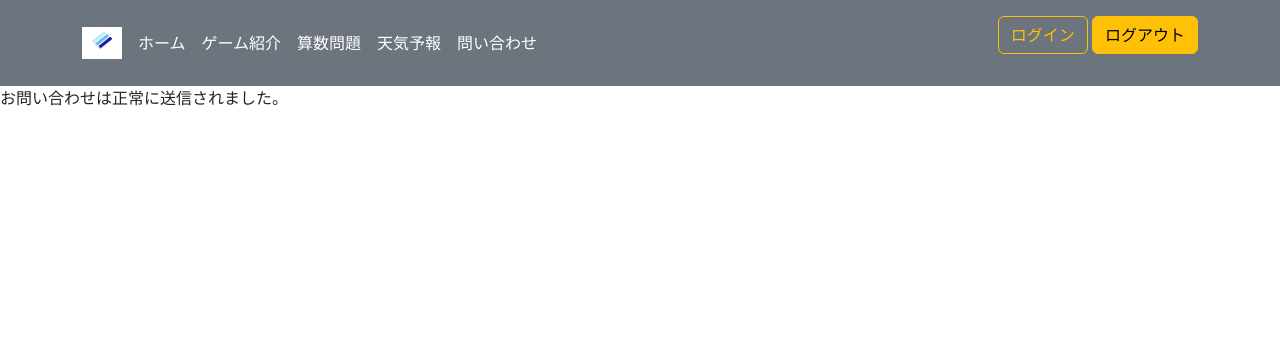
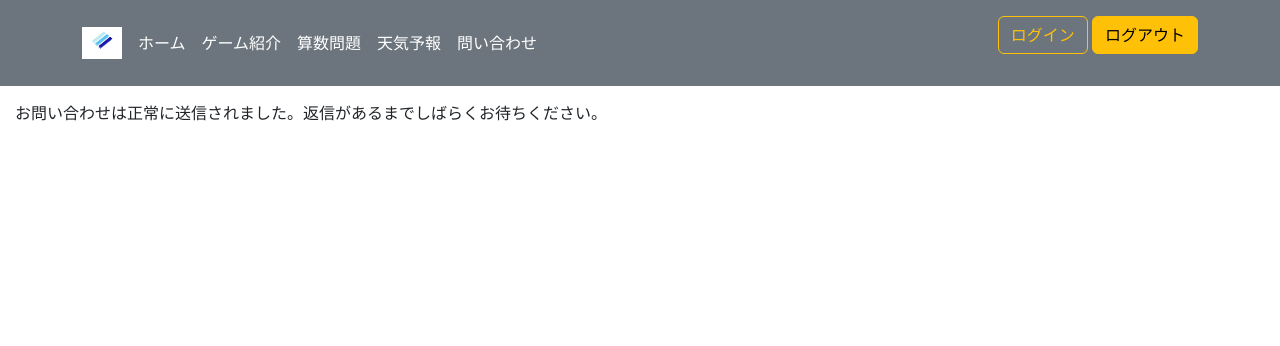
Before and after one commit to s1F102200794/created_web_servise, a Django app: page /accounts/contact/result/ in a window 1280 px wide. Shown: the top 346 px of the page. Run offline with Django 5.2, Linux system fonts and the light colour scheme.

Commit message:
edit css

```diff
--- /dev/null
+++ b/accounts/static/accounts/css/index.css
@@ -0,0 +1,3 @@
+.txt {
+  padding: 15px;
+}
--- a/accounts/templates/accounts/contact_form.html
+++ b/accounts/templates/accounts/contact_form.html
@@ -1,6 +1,7 @@
 {% load static%}
 {% block content %}
 <link rel="icon" type="image/x-icon" href="{% static 'accounts/favicon.png' %}">
+<link rel="stylesheet" href="{% static 'accounts/css/index.css'%}">
 {% include "accounts/header.html" %}
 <div class="back">
   <div class="txt">
--- a/accounts/templates/accounts/contact_result.html
+++ b/accounts/templates/accounts/contact_result.html
@@ -1,6 +1,8 @@
 {% load static%}
 <link rel="icon" type="image/x-icon" href="{% static 'accounts/favicon.png' %}">
+<link rel="stylesheet" href="{% static 'accounts/css/index.css'%}">
 {% include "accounts/header.html" %}
+
 <div class="back">
   <div class="txt">
     {% block content %}
--- a/accounts/templates/accounts/lock.html
+++ b/accounts/templates/accounts/lock.html
@@ -6,8 +6,9 @@
     <link rel="icon" type="image/x-icon" href="{% static 'accounts/favicon.png' %}">
     <meta charset="utf-8">
     <title>アカウントロック</title>
+    <link rel="stylesheet" href="{% static 'accounts/css/index.css'%}">
     <link rel="stylesheet" href="https://cdn.jsdelivr.net/npm/bootstrap-icons@1.10.5/font/bootstrap-icons.css">
-  <link href="https://cdn.jsdelivr.net/npm/bootstrap@5.3.0/dist/css/bootstrap.min.css" rel="stylesheet"
+    <link href="https://cdn.jsdelivr.net/npm/bootstrap@5.3.0/dist/css/bootstrap.min.css" rel="stylesheet"
     integrity="sha384-9ndCyUaIbzAi2FUVXJi0CjmCapSmO7SnpJef0486qhLnuZ2cdeRhO02iuK6FUUVM" crossorigin="anonymous">
 <script src="https://cdn.jsdelivr.net/npm/bootstrap@5.3.0/dist/js/bootstrap.bundle.min.js"
     integrity="sha384-geWF76RCwLtnZ8qwWowPQNguL3RmwHVBC9FhGdlKrxdiJJigb/j/68SIy3Te4Bkz" crossorigin="anonymous">
--- a/accounts/templates/accounts/logout.html
+++ b/accounts/templates/accounts/logout.html
@@ -5,6 +5,7 @@
 <head>
     <meta charset="utf-8">
     <title>ログアウト</title>
+    <link rel="stylesheet" href="{% static 'accounts/css/index.css'%}">
     <link rel="icon" type="image/x-icon" href="{% static 'accounts/favicon.png' %}">
     <link rel="stylesheet" href="https://cdn.jsdelivr.net/npm/bootstrap-icons@1.10.5/font/bootstrap-icons.css">
     <link href="https://cdn.jsdelivr.net/npm/bootstrap@5.3.0/dist/css/bootstrap.min.css" rel="stylesheet"
--- a/accounts/views.py
+++ b/accounts/views.py
@@ -63,5 +63,5 @@ class ContactResultView(TemplateView):
 
     def get_context_data(self, **kwargs):
         context = super().get_context_data(**kwargs)
-        context['success'] = "お問い合わせは正常に送信されました。"
+        context['success'] = "お問い合わせは正常に送信されました。返信があるまでしばらくお待ちください。"
         return context
```
